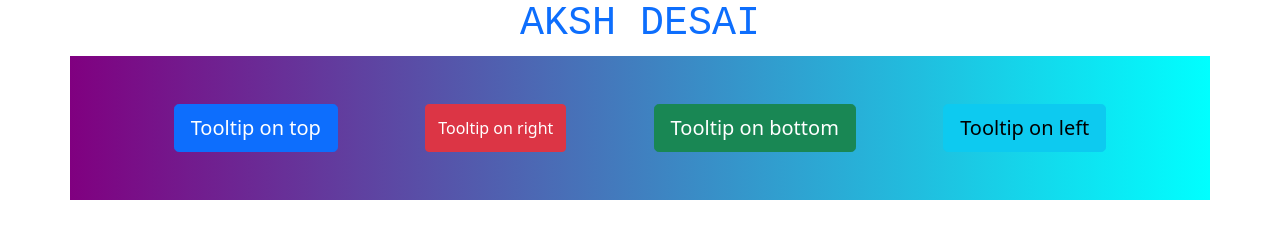
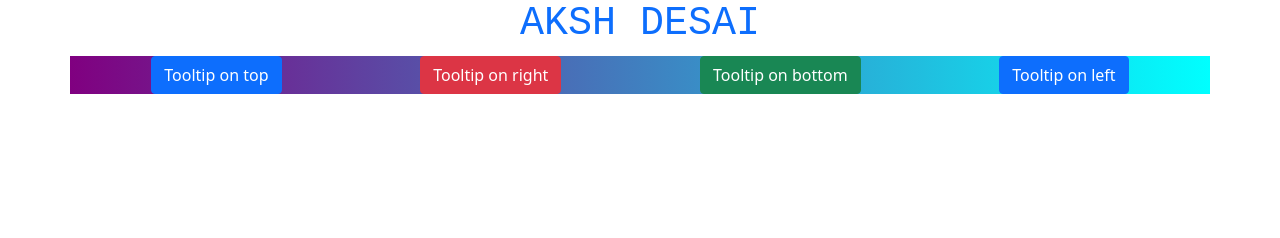
Before and after one commit to AKSHDESAI1/tooltip, a plain HTML site: page index.html in a window 1280 px wide. Drawn offline with nearby package versions, Linux system fonts and the light colour scheme.

Commit message:
Update index.html

```diff
--- a/index.html
+++ b/index.html
@@ -17,20 +17,20 @@
     <h1 class="text-primary text-center" style="font-family: 'Courier New', Courier, monospace;">AKSH DESAI</h1>
    <div class="container" style="background: linear-gradient(to left, cyan, purple);">
        <div class="row">
-        <div class="col m-5 d-flex justify-content-around">
+        <div class="col  d-flex justify-content-around">
 
 
 
-            <button type="button" class="btn btn-primary btn-lg"  data-bs-toggle="tooltip" data-bs-placement="top" title="AKSH DESAI">
+            <button type="button" class="btn btn-primary "  data-bs-toggle="tooltip" data-bs-placement="top" title="AKSH DESAI">
                 Tooltip on top
               </button>
-              <button type="button" class="btn btn-danger ntn-lg" data-bs-toggle="tooltip" data-bs-placement="right" title="AKSH DESAI">
+              <button type="button" class="btn btn-danger " data-bs-toggle="tooltip" data-bs-placement="right" title="AKSH DESAI">
                 Tooltip on right
               </button>
-              <button type="button" class="btn btn-success btn-lg" data-bs-toggle="tooltip" data-bs-placement="bottom" title="AKSH DESAI">
+              <button type="button" class="btn btn-success " data-bs-toggle="tooltip" data-bs-placement="bottom" title="AKSH DESAI">
                 Tooltip on bottom
               </button>
-              <button type="button" class="btn btn-info btn-lg" data-bs-toggle="tooltip" data-bs-placement="left" title="AKSH DESAI">
+              <button type="button" class="btn btn-primary " data-bs-toggle="tooltip" data-bs-placement="left" title="AKSH DESAI">
                 Tooltip on left
               </button>
            </div>
```
